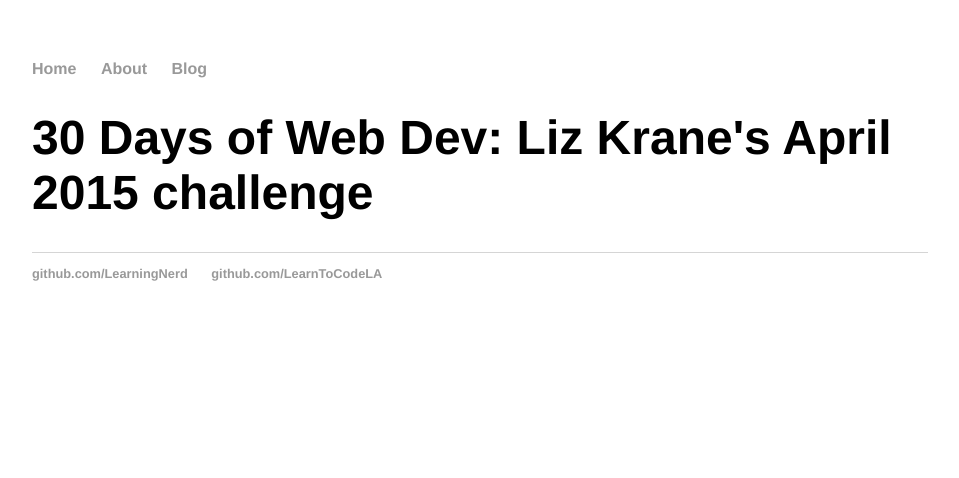
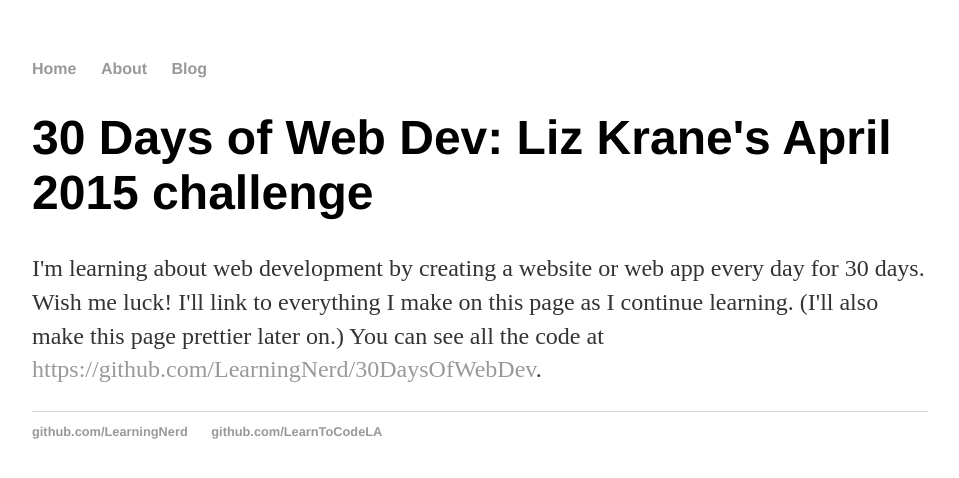
Before and after one commit to LearningNerd/30DaysOfWebDev, a Jekyll site: the page built from index.html, in a window 1280 px wide. Shown: the top 478 px of the page, without its empty margins (160-1119 px from the left). Built offline with Jekyll 4.4.1, drawn with Linux system fonts in a browser that asks for light colours.

Commit message:
even more troubleshooting Jekyll

```diff
--- a/index.html
+++ b/index.html
@@ -3,3 +3,4 @@
 title: 30 Days of Web Dev - Liz Krane's April 2015 challenge
 ---
 	<h1>30 Days of Web Dev: Liz Krane's April 2015 challenge</h1>
+	<p>I'm learning about web development by creating a website or web app every day for 30 days. Wish me luck! I'll link to everything I make on this page as I continue learning. (I'll also make this page prettier later on.) You can see all the code at <a href="https://github.com/LearningNerd/30DaysOfWebDev">https://github.com/LearningNerd/30DaysOfWebDev</a>.</p>
```
